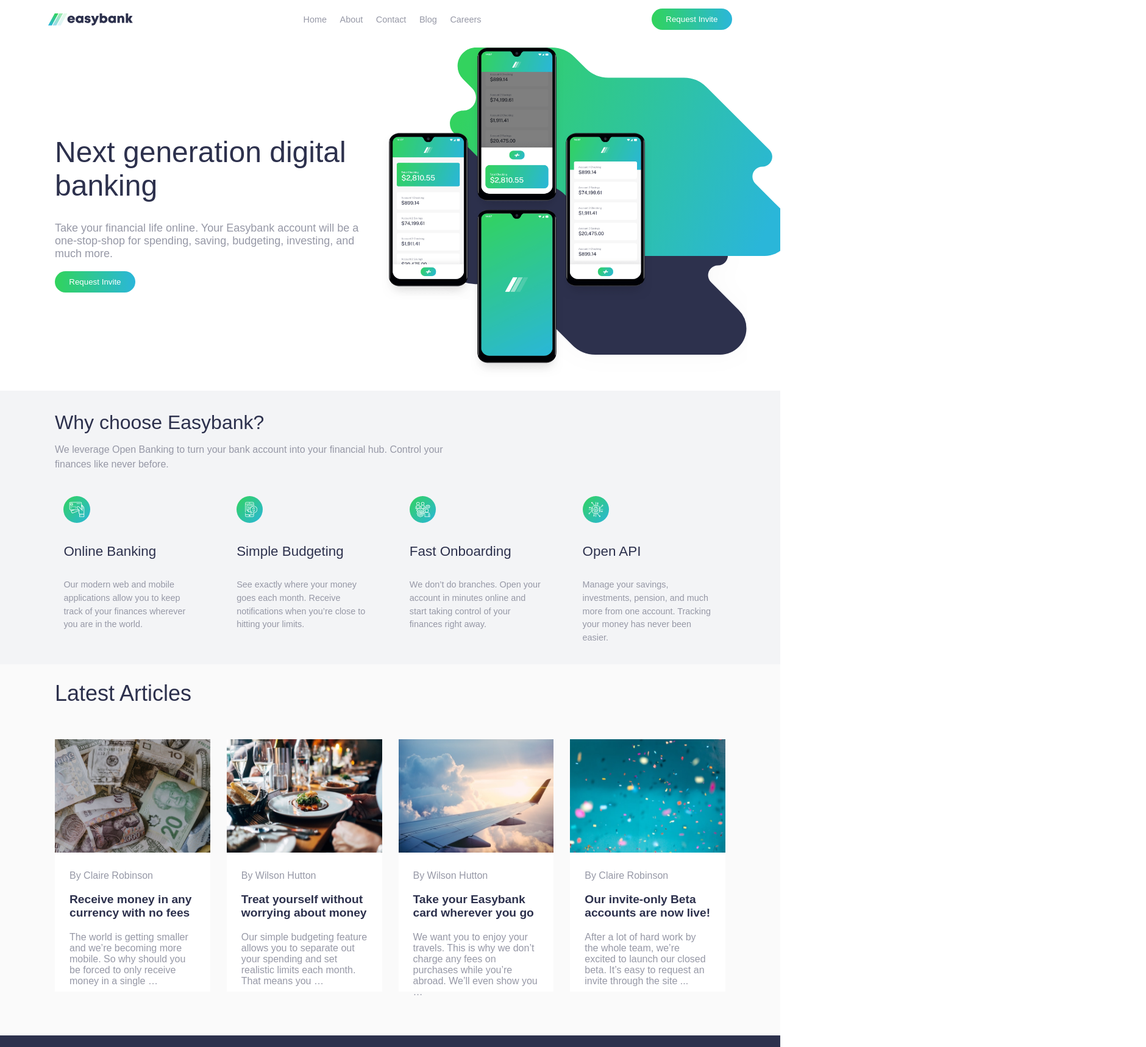
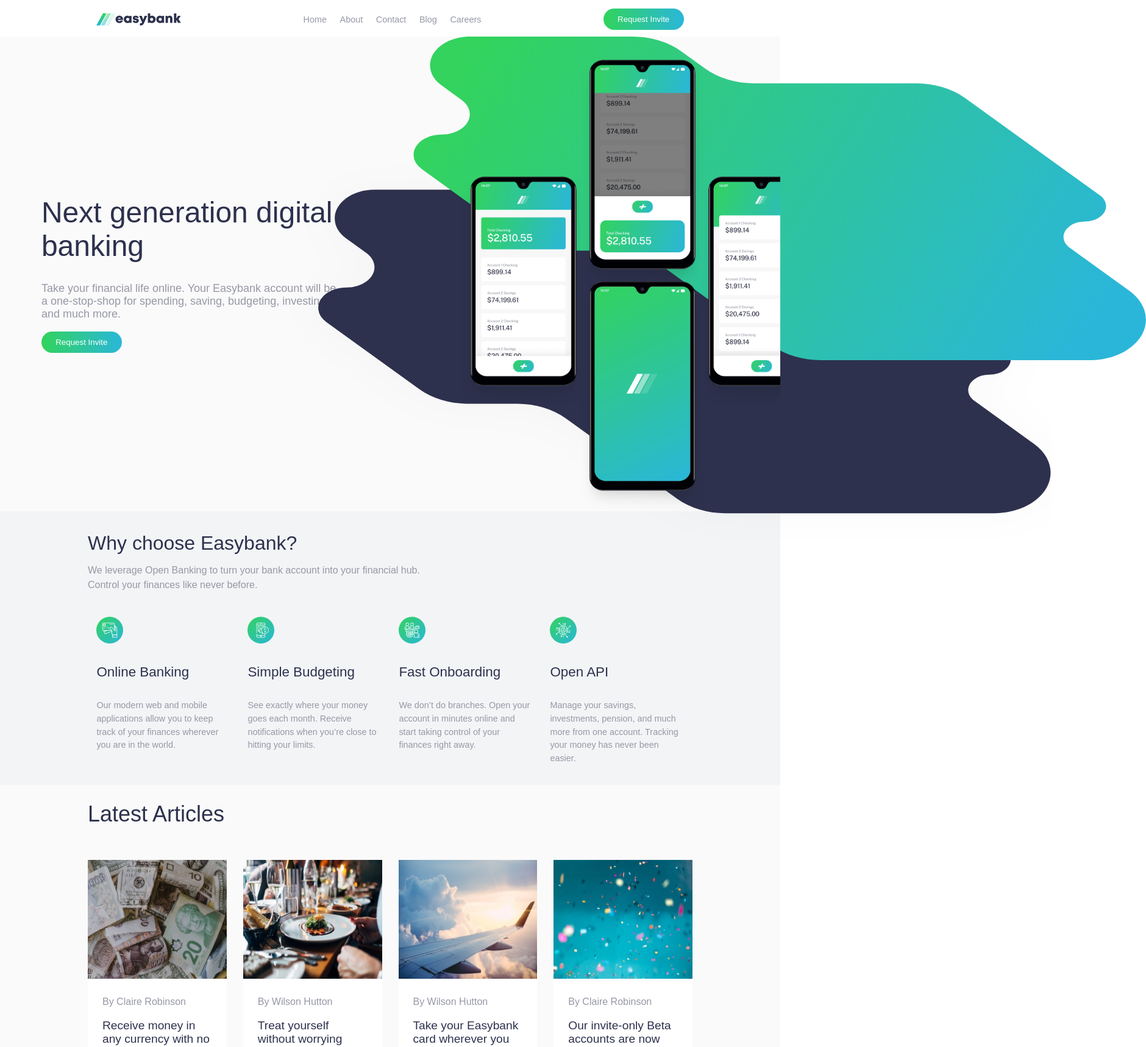
Before and after one commit to mmtakeuchi/easybank-landing, a React (Create React App) app: page / in a window 1280 px wide. Shown: the top 1718 px of the page at 61% size, 1880 px wide, since content can reach past the window. Built offline with nearby package versions, Linux system fonts and the light colour scheme; a web font is replaced by a local one.

Commit message:
style intro section for mobile w/o background image

```diff
--- a/src/App.scss
+++ b/src/App.scss
@@ -14,6 +14,8 @@
   }
 }
 
-.App > * {
-  // padding: 0 4em;
+@media screen and (max-width: 375px) {
+  .App {
+    overflow: hidden;
+  }
 }
--- a/src/components/Articles/Articles.scss
+++ b/src/components/Articles/Articles.scss
@@ -1,7 +1,7 @@
 @import "../../styles/variables";
 
 .articlesContainer {
-  padding: 1.5em 5em;
+  padding: 1.5em 8em;
   background: $veryLightGray;
 
   .title {
@@ -22,12 +22,13 @@
     width: 100%;
 
     .article {
-      flex: 1;
+      flex: 25%;
       flex-basis: 200px;
       background: $white;
       text-align: left;
       margin-top: 1em;
       margin-bottom: 1em;
+      font-weight: $weight300;
 
       .articleDetails {
         padding: 0.5em 1.5em 0.25em;
@@ -37,10 +38,11 @@
           cursor: pointer;
           color: $darkBlue;
           font-size: 1.2rem;
+          font-weight: $weight300;
         }
 
         .articleTitle:hover {
-          color: $limeGreen;
+          color: $brightCyan;
         }
       }
 
--- a/src/components/Features/Features.scss
+++ b/src/components/Features/Features.scss
@@ -1,7 +1,7 @@
 @import "../../styles/variables";
 
 .featureContainer {
-  padding: 1em 5em;
+  padding: 1em 8em;
   background: $lightGrayishBlue;
 
   .featureHeader {
@@ -29,7 +29,7 @@
     .feature {
       display: flex;
       flex-direction: column;
-      width: 20%;
+      flex: 22%;
       margin: 1em;
       font-size: 0.9rem;
       font-weight: $weight400;
--- a/src/components/Footer/Footer.scss
+++ b/src/components/Footer/Footer.scss
@@ -4,11 +4,10 @@
   margin-top: auto;
 
   .footer {
-    padding: 0 7em;
+    padding: 0 10em;
     background: $darkBlue;
     color: $veryLightGray;
     display: flex;
-    text-align: left;
     align-items: center;
     font-size: 1rem;
 
--- a/src/components/Header/Header.jsx
+++ b/src/components/Header/Header.jsx
@@ -1,6 +1,7 @@
 import React from "react";
 import "./Header.scss";
 import logo from "../../assets/images/logo.svg";
+import hamburger from "../../assets/images/icon-hamburger.svg";
 
 const Header = () => {
   return (
@@ -14,6 +15,8 @@
         <li>Careers</li>
       </ul>
       <button className="inviteBtn">Request Invite</button>
+
+      <img src={hamburger} alt="hamburger" className="hamburger" />
     </header>
   );
 };
--- a/src/components/Header/Header.scss
+++ b/src/components/Header/Header.scss
@@ -5,12 +5,12 @@
   align-items: center;
   justify-content: space-between;
   text-align: center;
-  padding: 1em 5.5em 0.75em;
+  padding: 1em 11em 0.75em 11em;
   font-size: 0.9rem;
 
   .headerLinks {
     display: flex;
-    justify-content: space-around;
+    justify-content: space-between;
     list-style: none;
     margin: 0;
     padding: 0;
@@ -32,8 +32,8 @@
       position: absolute;
       width: 100%;
       transform: scaleX(0);
-      height: 2px;
-      top: 2.5em;
+      height: 3px;
+      top: 2.25em;
       left: 0;
       color: $darkBlue;
       background: linear-gradient(to right, $limeGreen, $brightCyan);
@@ -55,4 +55,26 @@
     padding: 0.75em 1.75em;
     color: $white;
   }
+
+  .hamburger {
+    display: none;
+  }
 }
+
+@media screen and (max-width: 375px) {
+  .header {
+    padding: 1em;
+
+    .headerLinks {
+      display: none;
+    }
+
+    .inviteBtn {
+      display: none;
+    }
+
+    .hamburger {
+      display: block;
+    }
+  }
+}
--- a/src/components/Main/Main.jsx
+++ b/src/components/Main/Main.jsx
@@ -3,6 +3,7 @@
 import Features from "../Features/Features";
 import Articles from "../Articles/Articles";
 import mockups from "../../assets/images/image-mockups.png";
+import bg from "../../assets/images/bg-intro-desktop.svg";
 
 const Main = () => {
   return (
@@ -19,11 +20,12 @@
             <button>Request Invite</button>
           </div>
           <div className="mockups">
+            <img src={bg} alt="background" className="background" />
             <img src={mockups} alt="mockup images" className="mockupImg" />
           </div>
         </div>
+        <Features />
       </div>
-      <Features />
       <Articles />
     </div>
   );
--- a/src/components/Main/Main.scss
+++ b/src/components/Main/Main.scss
@@ -5,10 +5,12 @@
 
   .introContainer {
     .introSection {
-      padding: 1em 0 1em 4em;
+      padding: 1em 5em 1em 2em;
       display: flex;
       justify-content: center;
       align-items: center;
+      background: $veryLightGray;
+      overflow: hidden;
 
       .introText {
         width: 43%;
@@ -32,19 +34,75 @@
       }
 
       .mockups {
-        flex: 1;
-        background-image: url("../../assets/images/bg-intro-desktop.svg");
-        background-repeat: no-repeat;
-        background-size: cover;
-        background-position: top 500px;
+        .background {
+          width: 80em;
+          height: 47em;
+          position: absolute;
+          right: -600px;
+          top: 60px;
+          z-index: 0;
+        }
 
         .mockupImg {
-          //   background-image: url("../../assets/images/image-mockups.png");
-          max-height: 30em;
+          // background-image: url("../../assets/images/bg-intro-desktop.svg");
+          // background-repeat: no-repeat;
+          // background-size: auto;
+          // max-height: 40em;
+          width: 33em;
+          height: 41em;
           position: relative;
-          right: 0;
+          right: -175px;
+          top: 20px;
         }
       }
     }
   }
 }
+
+@media screen and (max-width: 375px) {
+  .mainContainer {
+    .introContainer {
+      font-size: 1rem;
+      .introSection {
+        padding: 0.5em 1.75em;
+        flex-direction: column-reverse;
+
+        .introText {
+          width: 100%;
+          text-align: center;
+
+          h1 {
+            font-size: 2.5em;
+            margin-bottom: 0.375em;
+          }
+
+          p {
+            font-size: 0.9em;
+          }
+
+          button {
+            margin: 1.5em 0 3em;
+          }
+        }
+
+        .mockups {
+          height: 30vh;
+          .background {
+            display: none;
+            width: 20em;
+            height: 20em;
+            right: 0px;
+            top: -110px;
+          }
+
+          .mockupImg {
+            width: 20em;
+            height: 22em;
+            right: 0px;
+            top: -110px;
+          }
+        }
+      }
+    }
+  }
+}
```
